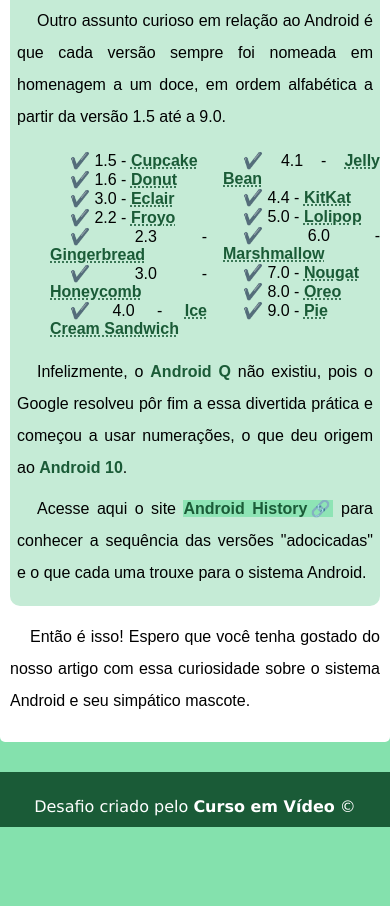
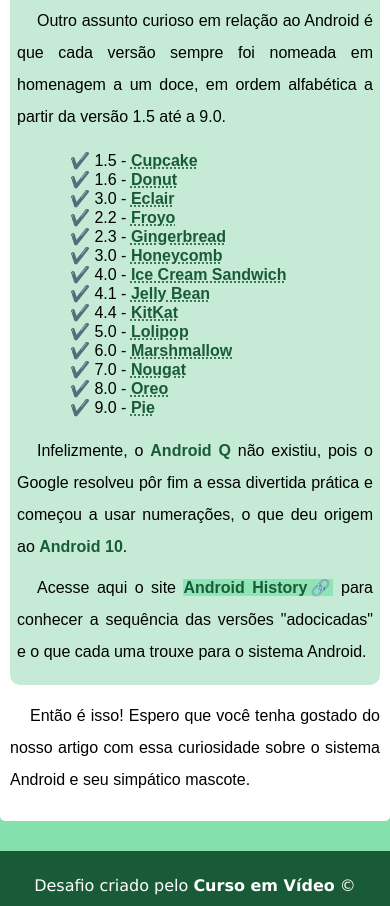
Before and after one commit to doougg26/Android, a plain HTML site: page index.html in a window 390 px wide. Shown: the part 3091-3997 px from the top of the page. Before the commit the page ends 3918 px from the top, so only its background shows below. Drawn offline with Linux system fonts and the light colour scheme.

Commit message:
compatibility changes

```diff
--- a/css/style.css
+++ b/css/style.css
@@ -205,4 +205,7 @@ footer a:hover{
   header p{
       font-size: 0.7em;
   }
+  .list{
+    columns: 1;
+  }
 }
```
